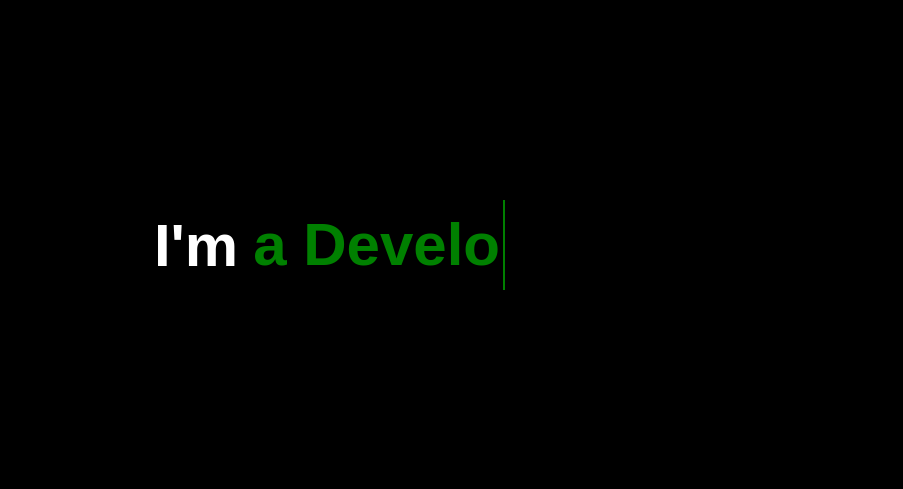
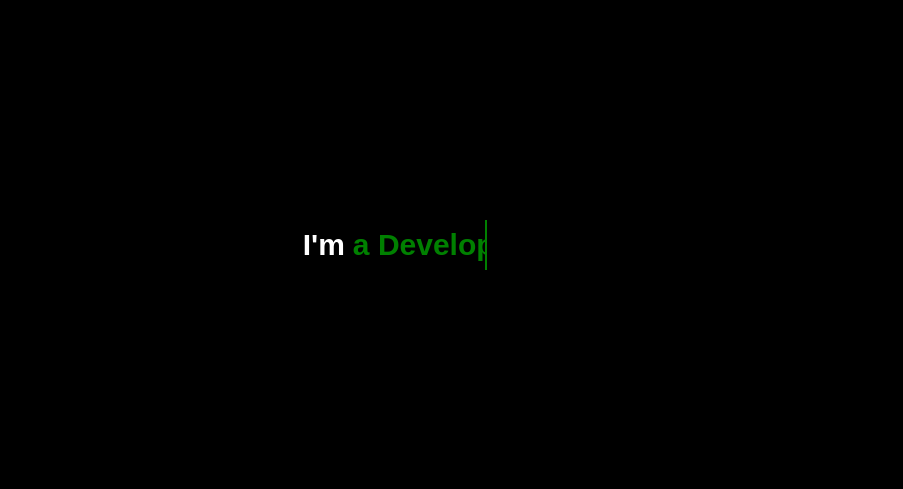
Before and after one commit to Jdmorrisett/flask-me, a Flask app: page / in a window 1280 px wide. Shown: the part 171-660 px from the top of the page, without its empty margins (188-1091 px from the left). Run offline with Flask 2, Linux system fonts and the light colour scheme; some libraries are stand-ins or nearby versions.

Commit message:
updated for pythonanywhere.com

```diff
--- a/static/style.css
+++ b/static/style.css
@@ -2,7 +2,7 @@
   margin: 0;
   padding: 0;
   box-sizing: border-box;
-  font-size: 60px;
+  font-size: 30px;
 }
 
 body {
@@ -97,22 +97,22 @@ h1, h2 {
 
 .wrapper .static-txt {
   color: white;
-  font-size: 60px;
+  font-size: 30px;
   font-weight: bold;
 }
 
 .wrapper .dynamic-txts {
   text-align: left;
-  margin-left: 15px;
-  line-height: 90px;
-  height: 90px;
+  margin-left: 0.5rem;
+  line-height: 50px;
+  height: 50px;
   overflow: hidden;
 }
 
 .dynamic-txts li {
   list-style: none;
   color: green;
-  font-size: 60px;
+  font-size: 30px;
   font-weight: bold;
   top: 0;
   position: relative;
```
Also changed, not shown: other parts of static/style.css (+1 -1 lines), flask_app.py (renamed from app.py).
